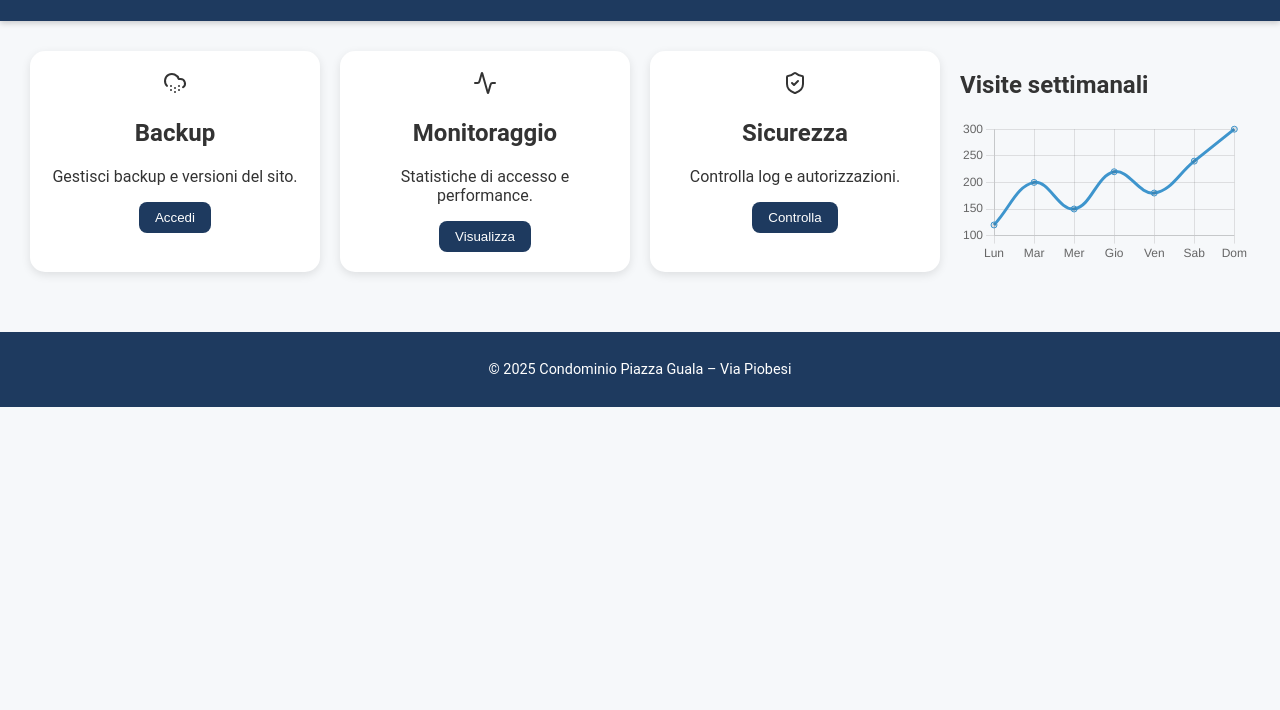
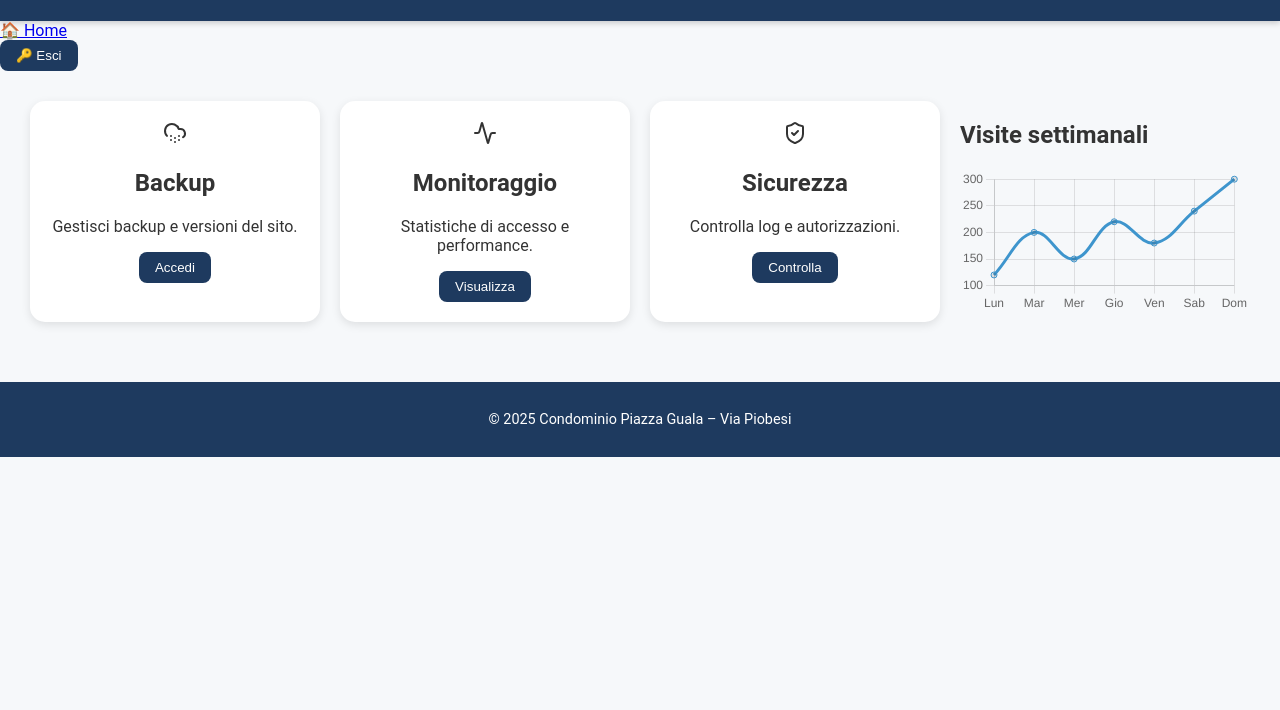
Before and after one commit to ivo23975-art/Condominio-Piazza-Guala-Via-Piobesi, a plain HTML site: page dashboards/dashboard-admin-sito.html in a window 1280 px wide. Shown: the part 90-800 px from the top of the page. Drawn offline with nearby package versions, Linux system fonts and the light colour scheme.

Commit message:
Update dashboard-admin-sito.html
aa

```diff
--- a/dashboards/dashboard-admin-sito.html
+++ b/dashboards/dashboard-admin-sito.html
@@ -13,6 +13,14 @@
     <h1><i data-lucide="monitor"></i> Dashboard Amministratore Sito</h1>
     <button id="logout">Esci</button>
   </header>
+<!-- NAVIGAZIONE E BREADCRUMB -->
+<nav class="breadcrumb-bar">
+  <div class="breadcrumb-left">
+    <a href="../index.html" class="home-link">🏠 Home</a>
+    <span id="breadcrumb-path"></span>
+  </div>
+  <button id="exit-button">🔑 Esci</button>
+</nav>
 
   <main class="dashboard">
     <div class="card" id="backup">
```
